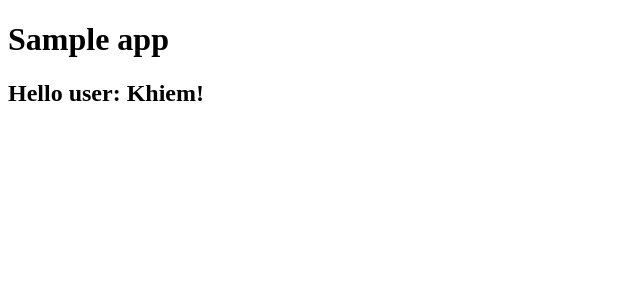
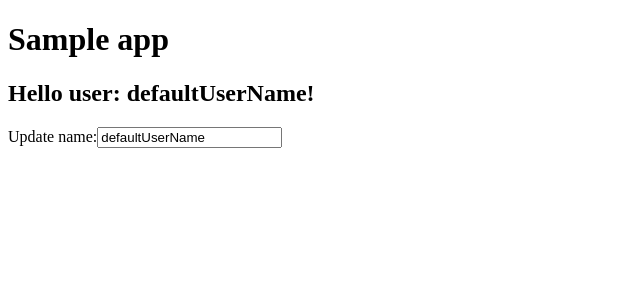
Before and after one commit to minhkhiemm/typescript-react, a React app: page / in a window 1280 px wide. Shown: the top 300 px of the page, without its empty margins (0-640 px from the left). Built offline with nearby package versions, Linux system fonts and the light colour scheme.

Commit message:
username now can receive input from user

```diff
--- /dev/null
+++ b/src/app.tsx
@@ -0,0 +1,17 @@
+import * as React from "react";
+import { HelloComponent } from "./hello";
+import { NameEditComponent } from "./nameEdit";
+
+export const App = () => {
+    const [name, setName] = React.useState('defaultUserName');
+
+    const setUsernameState = (event: React.ChangeEvent<HTMLInputElement>) => {
+        setName(event.target.value);
+    }
+    return (
+        <>
+            <HelloComponent userName={name} />
+            <NameEditComponent userName={name} onChange={setUsernameState} />
+        </>
+    )
+}
--- a/src/index.tsx
+++ b/src/index.tsx
@@ -1,9 +1,8 @@
 import * as React from 'react';
 import * as ReactDOM from 'react-dom';
-
-import { HelloComponent } from './hello';
+import { App } from './app';
 
 ReactDOM.render(
-    <HelloComponent userName="Khiem" />,
+    <App />,
     document.getElementById('root')
 );
--- /dev/null
+++ b/src/nameEdit.tsx
@@ -0,0 +1,13 @@
+import * as React from "react";
+
+interface Props {
+    userName: string,
+    onChange: (e: React.ChangeEvent<HTMLInputElement>) => void;
+}
+
+export const NameEditComponent = (props: Props) => (
+    <>
+        <label>Update name:</label>
+        <input type="text" value={props.userName} onChange={props.onChange} />
+    </>
+)
```
